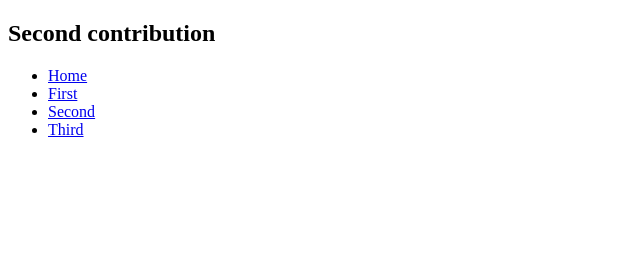
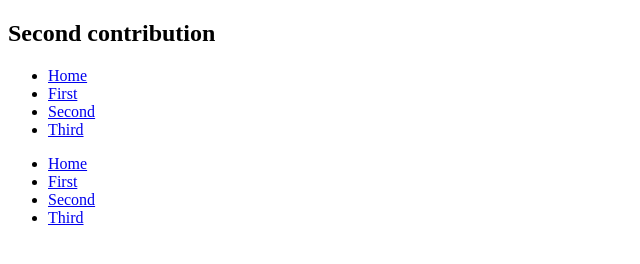
Before and after one commit to Tanya210/Hacktober-fest, a plain HTML site: page udit2.html in a window 1280 px wide. Shown: the whole page, without its empty margins (0-640 px from the left). Drawn offline with Linux system fonts and the light colour scheme.

Commit message:
:fire: updated

```diff
--- a/udit2.html
+++ b/udit2.html
@@ -16,5 +16,13 @@
         <li><a href="udit3.html">Third</a></li>
       </ul>
     </nav>
+    <nav>
+      <ul>
+        <li><a href="index.html">Home</a></li>
+        <li><a href="udit1.html">First</a></li>
+        <li><a href="udit2.html">Second</a></li>
+        <li><a href="udit3.html">Third</a></li>
+      </ul>
+    </nav>
   </body>
 </html>
```
